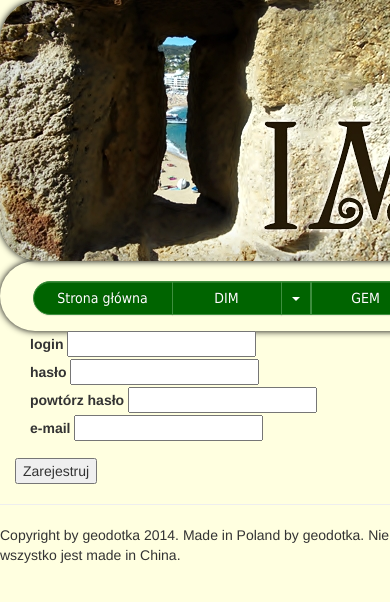
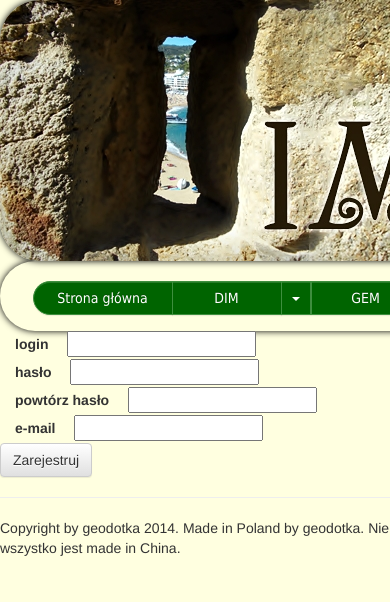
Before and after one commit to geodotka/dimgem, a Django app: page /rejestracja/ in a window 390 px wide; the page is wider, and only the part inside the window is pictured. Shown: the top 602 px of that part. Run offline with Django 3.2, Linux system fonts and the light colour scheme; some libraries are stand-ins or nearby versions.

Commit message:
#16: fix design of login and registration forms

```diff
--- a/dimgem/templates/base.html
+++ b/dimgem/templates/base.html
@@ -51,7 +51,7 @@
 			</div>
 			<a class="btn btn-success menu-item" role="button" href="{% url 'search' %}">Szukaj</a>
 			<a class="btn btn-success menu-item" role="button" href="{% url 'contact' %}">Kontakt</a>
-			{% if not user.is_authenticated %}
+			{% if not request.user.is_authenticated %}
 				<a class="btn btn-success menu-item" role="button" href="{% url 'log_in' %}">Zaloguj</a>
 			{% else %}
 				<a class="btn btn-success menu-item" role="button" href="{% url 'log_out' %}">Wyloguj</a>
@@ -65,7 +65,7 @@
         {% block footer %}
             <hr style="color: darkgreen">
             <p>Copyright by geodotka 2014. Made in Poland by geodotka. Nie wszystko jest made in China.</p>
-        {% endblock %}
+		{% endblock %}
     </div>
 </body>
 </html>
--- a/dimgem/templates/rejestracja.html
+++ b/dimgem/templates/rejestracja.html
@@ -1,31 +1,49 @@
 {% extends "base.html" %}
 {% block content %}
-	<form method="post" class="form-register container" >
+	<form method="post" class="form-horizontal" role="form">
 		{% csrf_token %}
-		<div class="form-group col-md-4">
-			<div class="fieldWrapper">
-				{{ form.login.errors }}
-				<label for="{{ form.login.id_for_label }}">{{ form.login.label }}</label>
+		<div>
+			<div class=class="form-group">
+				<label for="{{ form.login.id_for_label }}" class="col-sm-2 control-label">{{ form.login.label }}</label>
 				{{ form.login }}
+				{% if form.login.errors %}
+					{% for error in form.login.errors %}
+						<span class="text-error">{{ error }}</span>
+					{% endfor %}
+				{% endif %}
 			</div>
-			<div class="fieldWrapper">
-				{{ form.password.errors }}
-				<label for="{{ form.password.id_for_label }}">{{ form.password.label }}</label>
+			<div class=class="form-group">
+				<label for="{{ form.password.id_for_label }}" class="col-sm-2 control-label">{{ form.password.label }}</label>
 				{{ form.password }}
+				{% if form.password.errors %}
+					{% for error in form.password.errors %}
+						<span class="text-error">{{ error }}</span>
+					{% endfor %}
+				{% endif %}
 			</div>
-			<div class="fieldWrapper">
-				{{ form.password2.errors }}
-				<label for="{{ form.password2.id_for_label }}">{{ form.password2.label }}</label>
+			<div class=class="form-group">
+				<label for="{{ form.password2.id_for_label }}" class="col-sm-2 control-label">{{ form.password2.label }}</label>
 				{{ form.password2 }}
+				{% if form.password2.errors %}
+					{% for error in form.password2.errors %}
+						<span class="text-error">{{ error }}</span>
+					{% endfor %}
+				{% endif %}
 			</div>
-			<div class="fieldWrapper">
-				{{ form.email.errors }}
-				<label for="{{ form.email.id_for_label }}">{{ form.email.label }}</label>
+			<div class=class="form-group">
+				<label for="{{ form.email.id_for_label }}" class="col-sm-2 control-label">{{ form.email.label }}</label>
 				{{ form.email }}
+				{% if form.email.errors %}
+					{% for error in form.email.errors %}
+						<span class="text-error">{{ error }}</span>
+					{% endfor %}
+				{% endif %}
 			</div>
-		</div>
-		<div>
-			<input type="submit" value="Zarejestruj" />
+			<div class="form-group">
+				<div class="col-sm-offset-2 col-sm-10">
+					<button type="submit" class="btn btn-default">Zarejestruj</button>
+				</div>
+			</div>
 		</div>
 	</form>
 {% endblock %}
```
Also changed, not shown: dimgem/settings.py (+8 -0 lines), dimgem/templates/login.html (+13 -11 lines).
